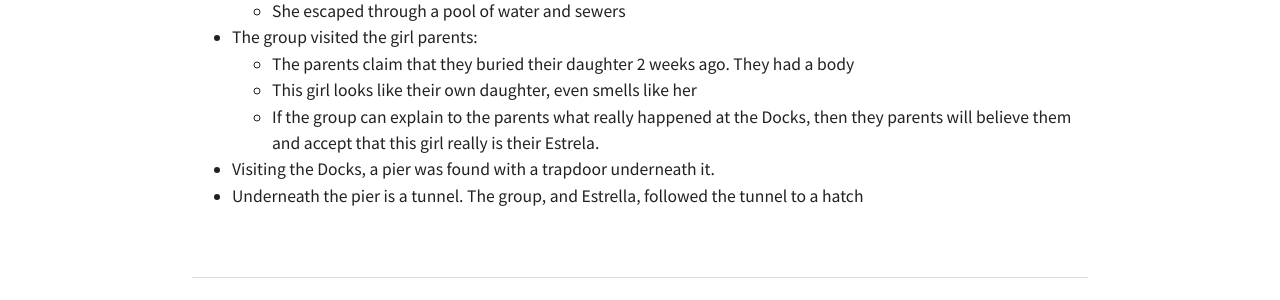
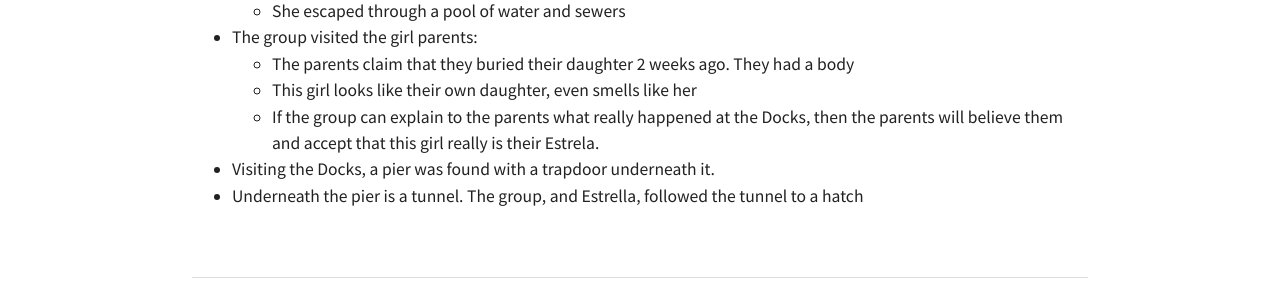
Before and after one commit to eirvandelden/eirvandelden.github.io, a Jekyll site: the page built from _posts/dnd/2016-06-24-kabisa-session-02.markdown, in a window 1280 px wide. Shown: the part 427-727 px from the top of the page. Built offline with Jekyll 4.4.1, drawn with Linux system fonts in a browser that asks for light colours; comment, search, counter and statistics services are not loaded.

Commit message:
Fix english

```diff
--- a/_posts/dnd/2016-06-24-kabisa-session-02.markdown
+++ b/_posts/dnd/2016-06-24-kabisa-session-02.markdown
@@ -16,6 +16,6 @@ Party members of this session: _a Bard, a Fighter and a Ranger_
 - The group visited the girl parents:
   - The parents claim that they buried their daughter 2 weeks ago. They had a body
   - This girl looks like their own daughter, even smells like her
-  - If the group can explain to the parents what really happened at the Docks, then they parents will believe them and accept that this girl really is their Estrela.
+  - If the group can explain to the parents what really happened at the Docks, then the parents will believe them and accept that this girl really is their Estrela.
 - Visiting the Docks, a pier was found with a trapdoor underneath it.
 - Underneath the pier is a tunnel. The group, and Estrella, followed the tunnel to a hatch
```
